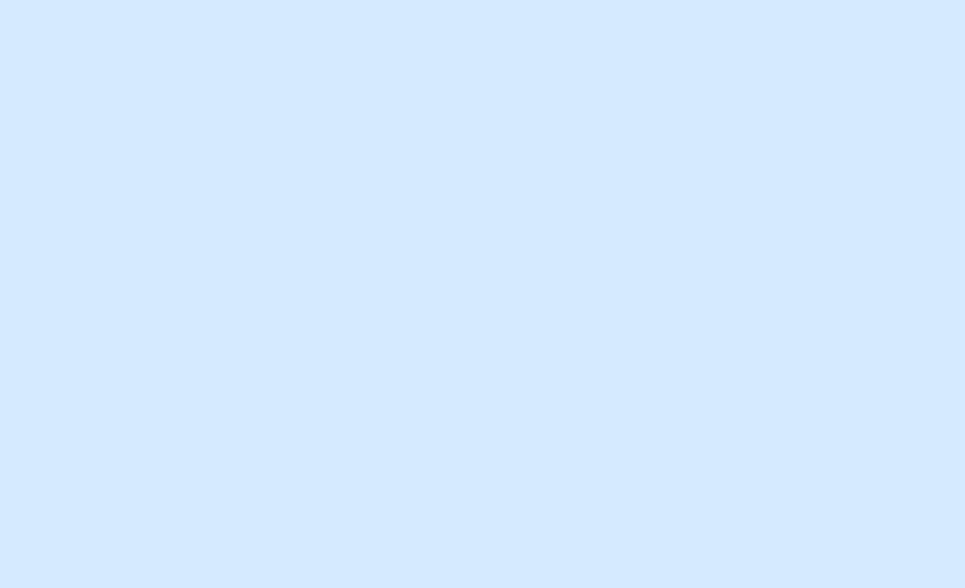
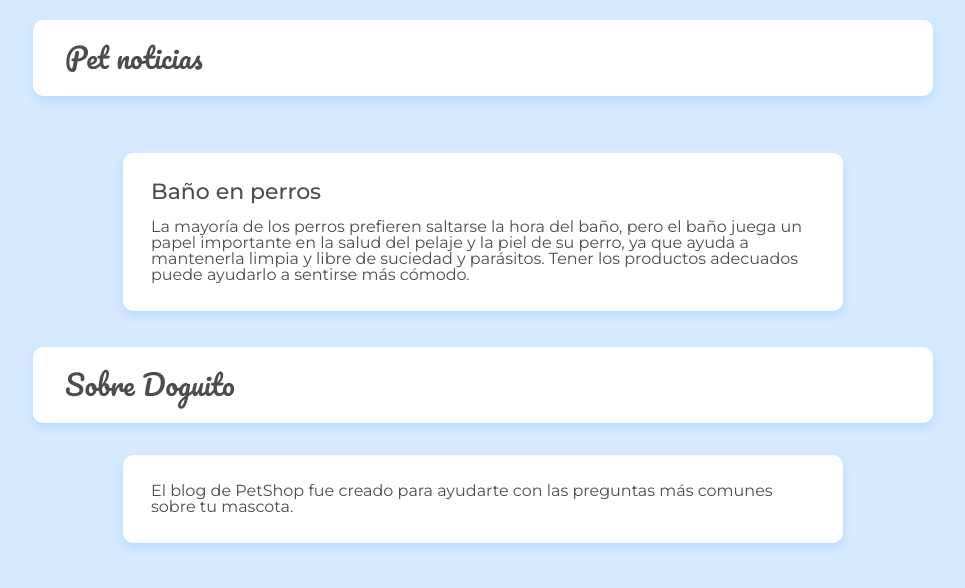
Before and after one commit to Luiyi-Hurtado/doguito, a React (Create React App) app: page / in a window 1280 px wide. Shown: the top 588 px of the page, without its empty margins (157-1122 px from the left). Built offline with nearby package versions, Linux system fonts and the light colour scheme.

Commit message:
change to the correct name for the components.

```diff
--- a/src/App.js
+++ b/src/App.js
@@ -1,10 +1,13 @@
 import './assets/css/base/base.css';
-import './assets/css/componentes/card.css'
+import './assets/css/components/card.css'
+import About from './pages/About';
+import Home from "./pages/Home"
 
 function App() {
   return (
     <>
-
+      <Home />
+      <About />
     </>
   );
 }
--- a/src/pages/Sobre.jsx
+++ b/src/pages/About.jsx
@@ -1,4 +1,4 @@
-const Sobre = () => {
+const About = () => {
   return (
     <main>
       <div className="container">
@@ -13,4 +13,4 @@ const Sobre = () => {
   )
 }
 
-export default Sobre
+export default About
```
Also changed, not shown: src/assets/css/components/button.css (renamed from src/assets/css/componentes/button.css), src/assets/css/components/card.css (renamed from src/assets/css/componentes/card.css), src/assets/css/components/header.css (renamed from src/assets/css/componentes/header.css), src/assets/css/components/inputs.css (renamed from src/assets/css/componentes/inputs.css), src/assets/css/components/table.css (renamed from src/assets/css/componentes/table.css).
